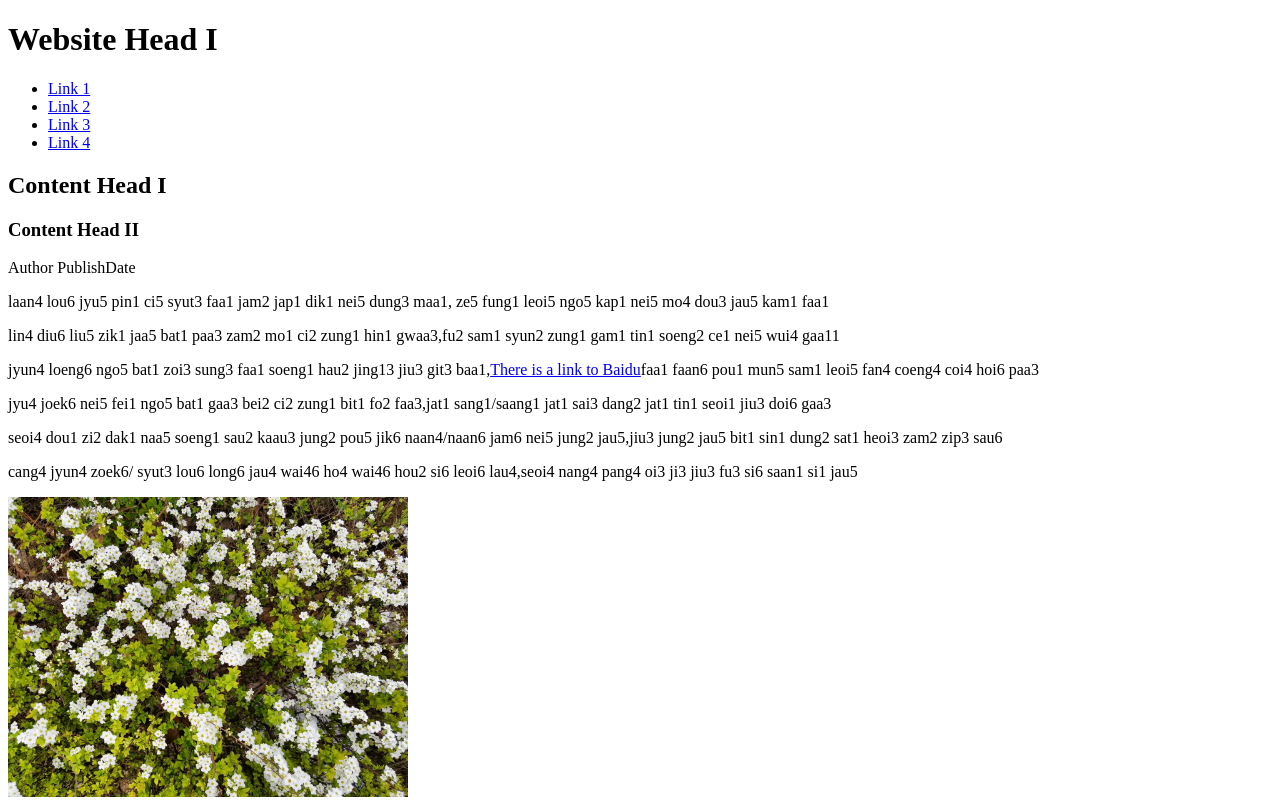
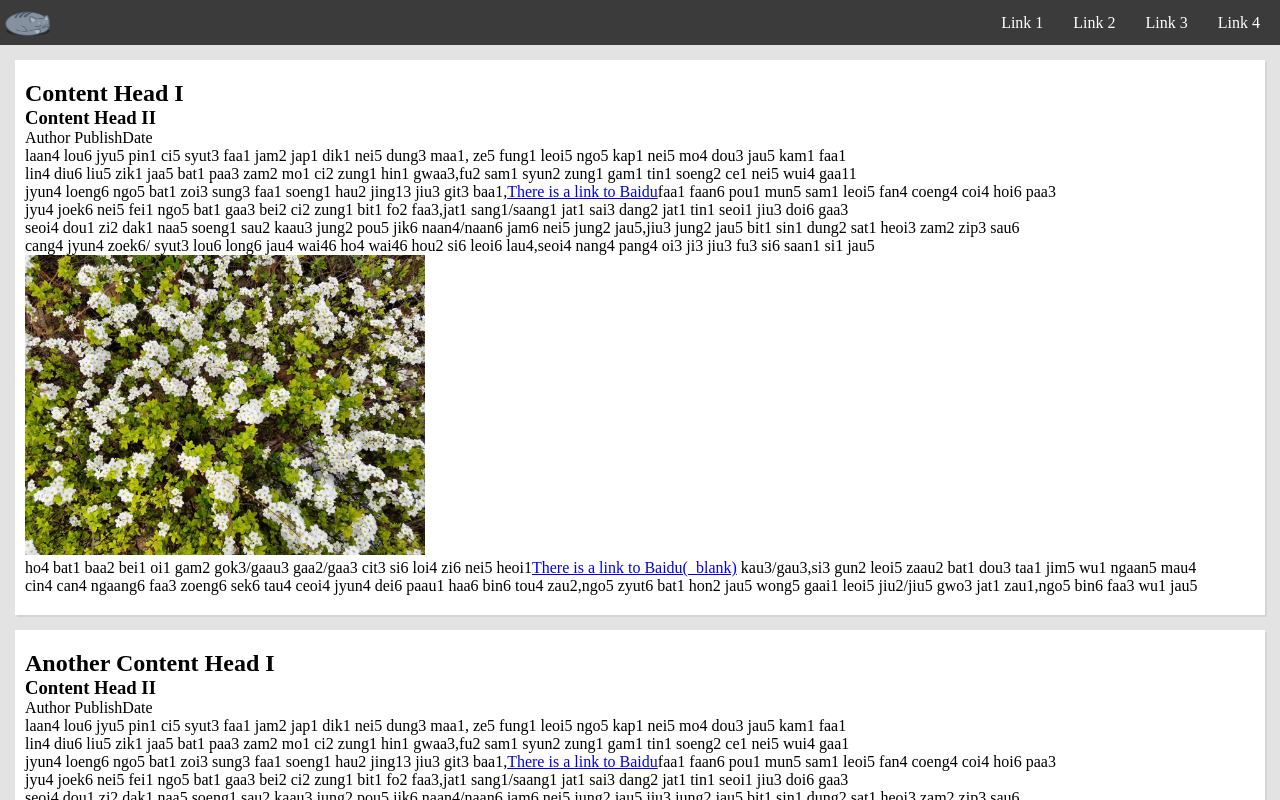
Before and after one commit to yiliashaw/baidu-ife, a plain HTML site: page task02/index.html in a window 1280 px wide. Shown: the top 800 px of the page. Drawn offline with Linux system fonts and the light colour scheme.

Commit message:
some modification

```diff
--- a/task02/index.html
+++ b/task02/index.html
@@ -2,21 +2,23 @@
 <html>
 <head>
     <meta charset='utf-8'></meta>
-	<title>task01</title>
+	<title>task02</title>
+	<link rel="stylesheet" type="text/css" href="task.css">
 </head>
 <body>
-	<header id="header">
-	    <h1>Website Head I</h1>
-	    <nav>
-		    <ul>
-		    	<li><a href="#a1">Link 1</a></li>
-				<li><a href="#a2">Link 2</a></li>
-				<li><a href="#a3">Link 3</a></li>
-				<li><a href="#a4">Link 4</a></li>
-		    </ul>
-	    </nav>
 
-	</header>
+    <nav>
+
+	    <ul>
+	    	<li><a href="#a4">Link 4</a></li>
+			<li><a href="#a3">Link 3</a></li>
+			<li><a href="#a2">Link 2</a></li>
+			<li><a href="#a1">Link 1</a></li>
+			<img src="cat-sleep-icon.png" width="45" height="35">
+
+	    </ul>
+    </nav>
+
 
 	<article id='a1'>
 		<h2>Content Head I</h2>
```
